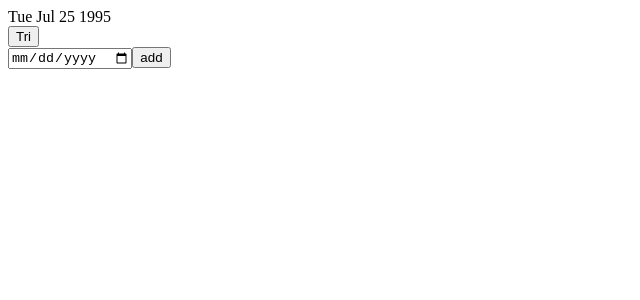
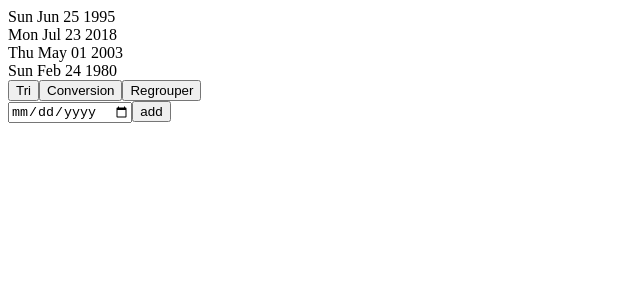
Before and after one commit to pomb95/angular-cfd2b3, an Angular app: page / in a window 1280 px wide. Shown: the top 300 px of the page, without its empty margins (0-640 px from the left). Built offline with nearby package versions, Linux system fonts and the light colour scheme.

Commit message:
3 files modified

```diff
--- a/src/app/app.component.html
+++ b/src/app/app.component.html
@@ -2,6 +2,8 @@
   {{element.date.toDateString()}}
 </div>
 <button (click)="tri()">Tri</button>
+<button (click)="conversion()">Conversion</button>
+<button (click)="groupByMonth()">Regrouper</button>
 
 <div>
   <input type="date" [(ngModel)]="selectedDate">
--- a/src/app/app.component.ts
+++ b/src/app/app.component.ts
@@ -1,4 +1,5 @@
 import { Component } from '@angular/core';
+import {DatePipe} from '@angular/common';
 
 @Component({
   selector: 'my-app',
@@ -7,13 +8,15 @@ import { Component } from '@angular/core';
 })
 export class AppComponent  {
 
+  constructor(private datePipe: DatePipe) {}
+
   private selectedDate: Date;
 
   list: Test[] = [
-    new Test(1, new Date( 1995, 6, 25))
-   // new Test(2, new Date( 2018, 7, 23)),
-    //new Test(5, new Date(2003, 5, 1)),
-    //new Test(4, new Date(1980, 2, 24))
+    new Test(1, new Date("1995-6-25")),
+    new Test(2, new Date( "2018-7-23")),
+    new Test(5, new Date("2003, 5, 1")),
+    new Test(4, new Date("1980, 2, 24"))
   ];
 
   tri() : void {
@@ -22,6 +25,14 @@ export class AppComponent  {
     );
     console.log(this.list);
     console.log(this.selectedDate);
+  }
+
+  conversion() : void {
+    console.log(this.list);
+    for (let element of this.list) {
+     element.date = new Date(this.datePipe.transform(element.date, 'yyyy-MM-dd'));
+    }
+    console.log(this.list);
   }
 
   addDate(): void {
--- a/src/app/app.module.ts
+++ b/src/app/app.module.ts
@@ -1,6 +1,7 @@
 import { NgModule } from '@angular/core';
 import { BrowserModule } from '@angular/platform-browser';
 import { FormsModule } from '@angular/forms';
+import {DatePipe} from '@angular/common';
 
 import { AppComponent } from './app.component';
 import { HelloComponent } from './hello.component';
@@ -8,6 +9,7 @@ import { HelloComponent } from './hello.component';
 @NgModule({
   imports:      [ BrowserModule, FormsModule ],
   declarations: [ AppComponent, HelloComponent ],
-  bootstrap:    [ AppComponent ]
+  bootstrap:    [ AppComponent ],
+  providers: [ DatePipe ]
 })
 export class AppModule { }
```
